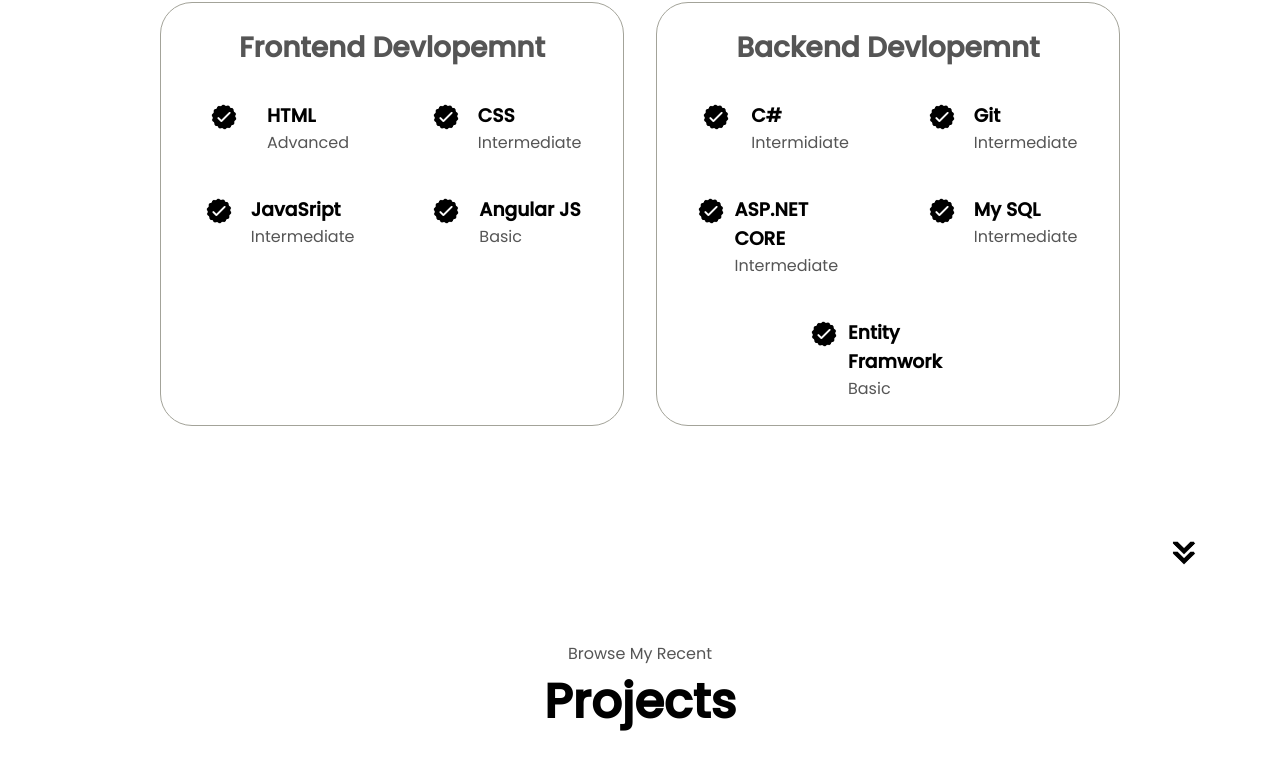
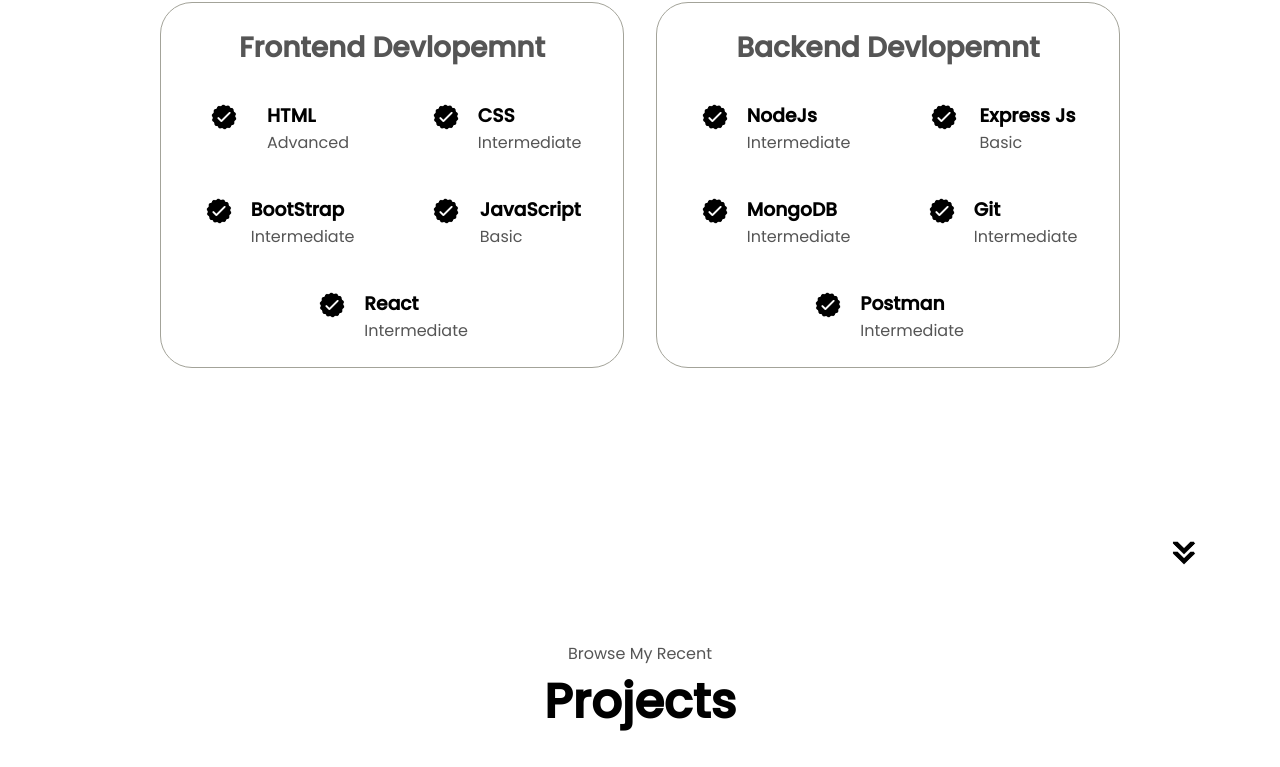
Before and after one commit to Pramod-Bhalerao/My-Portfolio, a plain HTML site: page index.html in a window 1280 px wide. Shown: the part 1703-2470 px from the top of the page. Drawn offline with Linux system fonts and the light colour scheme.

Commit message:
Add files via upload
comiited 01.02.24

```diff
--- a/index.html
+++ b/index.html
@@ -42,11 +42,11 @@
       <div class="section__text">
         <p class="section__text__p1">Hello I'm</p>
         <h1 class="title">Pramod Bhalerao</h1>
-        <p class="section__text__p2">Dot Net Devloper</p>
+        <p class="section__text__p2">Web Devloper</p>
         <div class="btn_container">
           <button
             class="btn btn-color-2"
-            onclick="window.open('./assets/New Resume.pdf')"
+            onclick="window.open('./assets/MyResume.pdf')"
           >
             Download CV
           </button>
@@ -105,11 +105,11 @@
           <div class="text-container">
             <p>
                I'm
-              Pramod, a passionate .NET developer based in the vibrant city of
+              Pramod, a passionate web developer based in the vibrant city of
               Pune. Armed with a degree in Computer Applications (BCA),
               My coding journey started with a curiosity for turning lines of
               code into functional and creative websites. Over the years, I've
-              honed my skills in .NET development, creating web applications
+              honed my skills in web development, creating web applications
               that not only meet requirements but also delight users.
             </p>
           </div>
@@ -159,7 +159,7 @@
                   class="icon"
                 />
                 <div>
-                  <h3>JavaSript</h3>
+                  <h3>BootStrap</h3>
                   <p>Intermediate</p>
                 </div>
               </article>
@@ -170,8 +170,19 @@
                   class="icon"
                 />
                 <div>
-                  <h3>Angular JS</h3>
+                  <h3>JavaScript</h3>
                   <p>Basic</p>
+                </div>
+              </article>
+              <article>
+                <img
+                  src="./assets/checkmark.png"
+                  alt="checkmark"
+                  class="icon"
+                />
+                <div>
+                  <h3>React</h3>
+                  <p>Intermediate</p>
                 </div>
               </article>
             </div>
@@ -186,8 +197,30 @@
                   class="icon"
                 />
                 <div>
-                  <h3>C#</h3>
-                  <p>Intermidiate</p>
+                  <h3>NodeJs</h3>
+                  <p>Intermediate</p>
+                </div>
+              </article>
+              <article>
+                <img
+                  src="./assets/checkmark.png"
+                  alt="checkmark"
+                  class="icon"
+                />
+                <div>
+                  <h3>Express Js</h3>
+                  <p>Basic</p>
+                </div>
+              </article>
+              <article>
+                <img
+                  src="./assets/checkmark.png"
+                  alt="checkmark"
+                  class="icon"
+                />
+                <div>
+                  <h3>MongoDB</h3>
+                  <p>Intermediate</p>
                 </div>
               </article>
               <article>
@@ -208,30 +241,8 @@
                   class="icon"
                 />
                 <div>
-                  <h3>ASP.NET CORE</h3>
+                  <h3>Postman</h3>
                   <p>Intermediate</p>
-                </div>
-              </article>
-              <article>
-                <img
-                  src="./assets/checkmark.png"
-                  alt="checkmark"
-                  class="icon"
-                />
-                <div>
-                  <h3>My SQL</h3>
-                  <p>Intermediate</p>
-                </div>
-              </article>
-              <article>
-                <img
-                  src="./assets/checkmark.png"
-                  alt="checkmark"
-                  class="icon"
-                />
-                <div>
-                  <h3>Entity Framwork</h3>
-                  <p>Basic</p>
                 </div>
               </article>
             </div>
@@ -252,7 +263,7 @@
         <div class="about-containers">
         <div class="details-container color-container">
           <div class="article-container">
-            <img src="./assets/Project__1__pic.jpg" alt="project one" class="project-img">
+            <img src="./assets/CHANGE BACKGROUND COLOR.png" alt="project one" class="project-img">
           </div>
           <h2 class="skills-sub-title project-title">Color Switcher</h2>
           <div class="btn-container">
@@ -280,7 +291,7 @@
         </div>
         <div class="details-container color-container">
           <div class="article-container">
-            <img src="./assets/Project__3__Pic.png" alt="project three" class="project-img">
+            <img src="./assets/JAVASCRIPT BMI CALCULATOR.png" alt="project three" class="project-img">
           </div>
           <h2 class="skills-sub-title project-title">BMI Calculator</h2>
           <div class="btn-container">
@@ -303,7 +314,7 @@
     </section>
     <section id="contact">
       <p class="section__text__p1">Get in Touch</p>
-      <h1 class="title">contact Me</h1>
+      <h1 class="title">Contact Me</h1>
       <div class="contact-info-upper-container">
         <div class="contact-info-container">
           <img src="./assets/email.png" alt="email icon" class="icon contact-icon email-icon">
```
